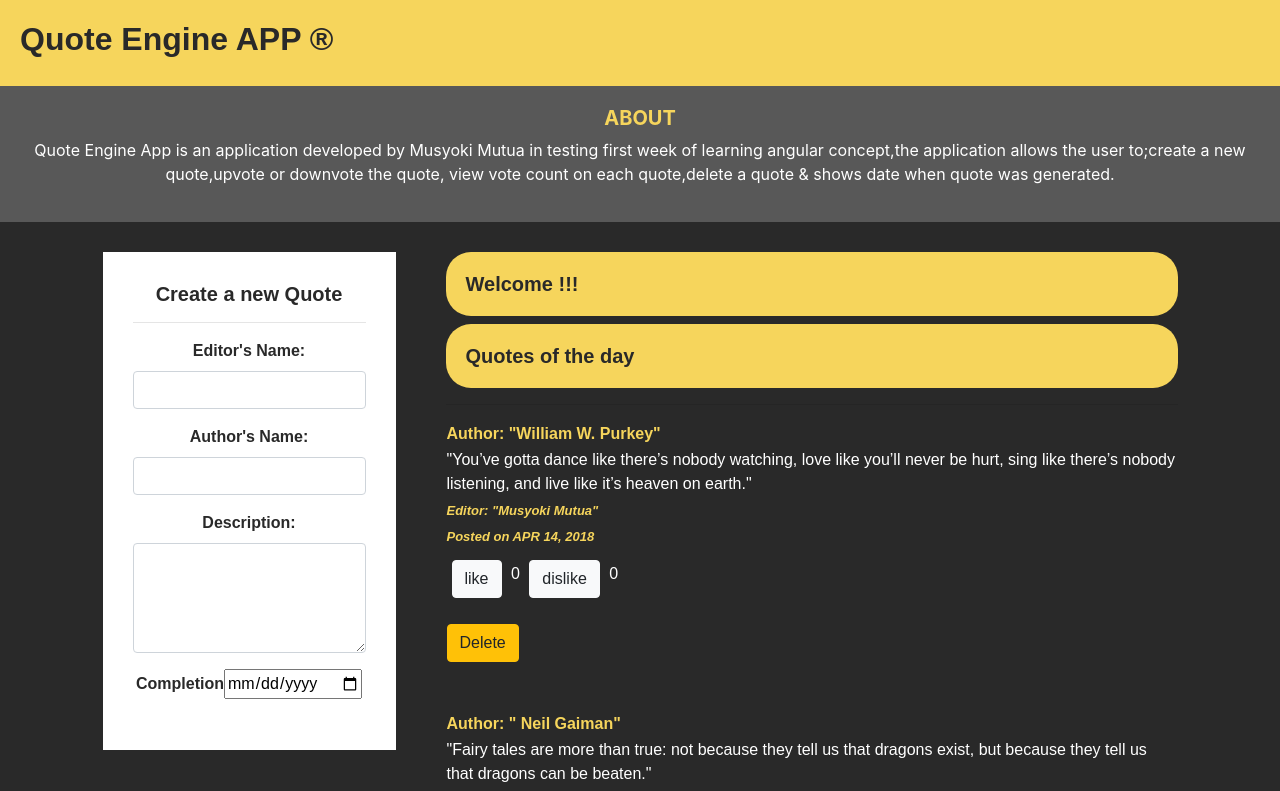
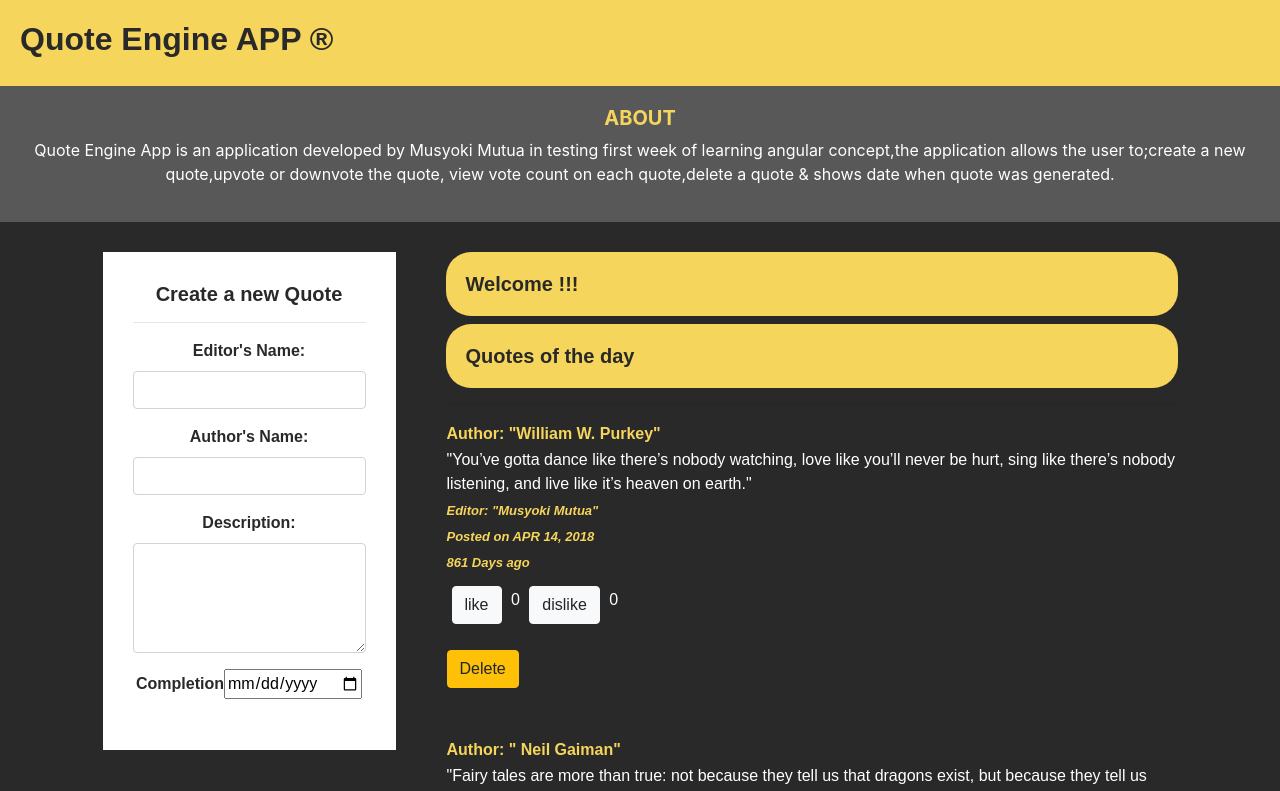
Before and after one commit to msyoki/Angular-week-1-IP, an Angular app: page / in a window 1280 px wide. Shown: the top 791 px of the page. Built offline with nearby package versions, Linux system fonts and the light colour scheme.

Commit message:
add datecount interpolation to quote html component

```diff
--- a/src/app/quote/quote.component.html
+++ b/src/app/quote/quote.component.html
@@ -31,7 +31,9 @@
                 <tr>
                     <td><i>Posted on {{quote.postDate|date|uppercase}}</i></td>
                 </tr>
-
+                <tr>
+                    <td><i>{{quote.postDate|dateCount}} Days ago</i></td>
+                </tr>
                 <tr>
                     <td><app-likes></app-likes></td>
                 </tr><br>
```
